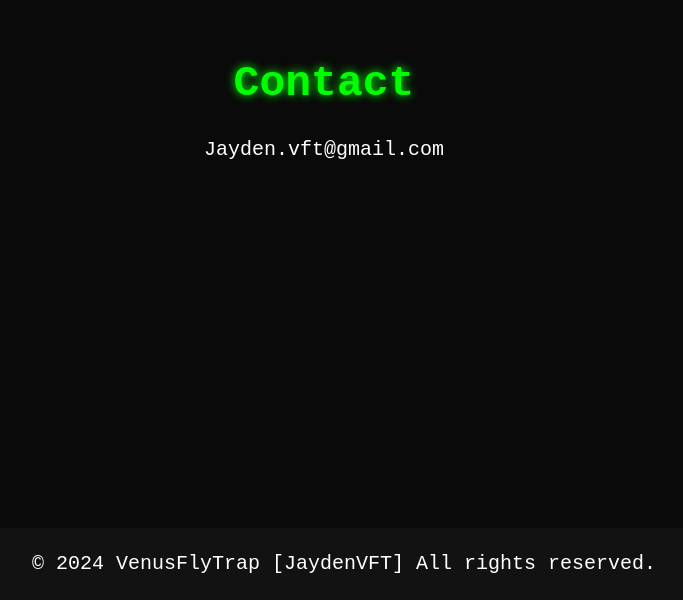
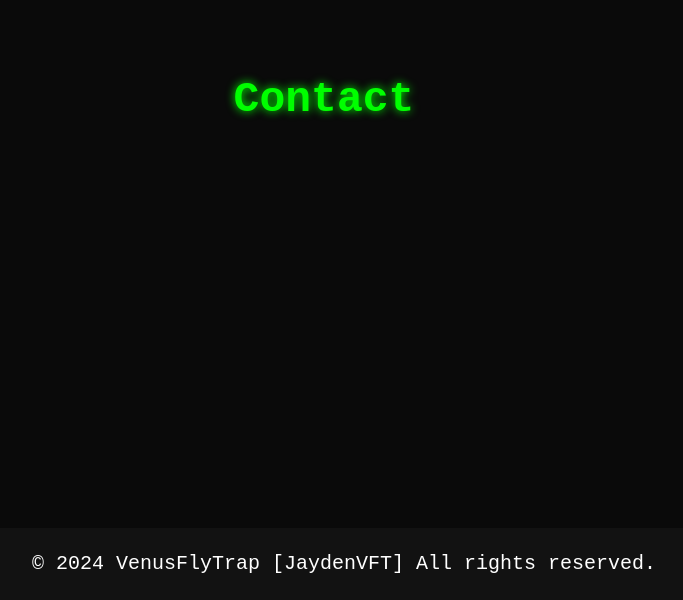
Before and after one commit to VFT369/Personal-Website, a plain HTML site: page index.html in a window 1280 px wide. Shown: the part 3492-4092 px from the top of the page, without its empty margins (316-999 px from the left). Drawn offline with Linux system fonts and the light colour scheme.

Commit message:
Update index.html

```diff
--- a/index.html
+++ b/index.html
@@ -66,7 +66,7 @@ ____   ____                         ___________          ___________
         <section id="contact">
             <h2>Contact</h2>
             <form>
-                <p>Jayden.vft@gmail.com</p>
+                <!--Email-->
             </form>
         </section>
     </main>
```
